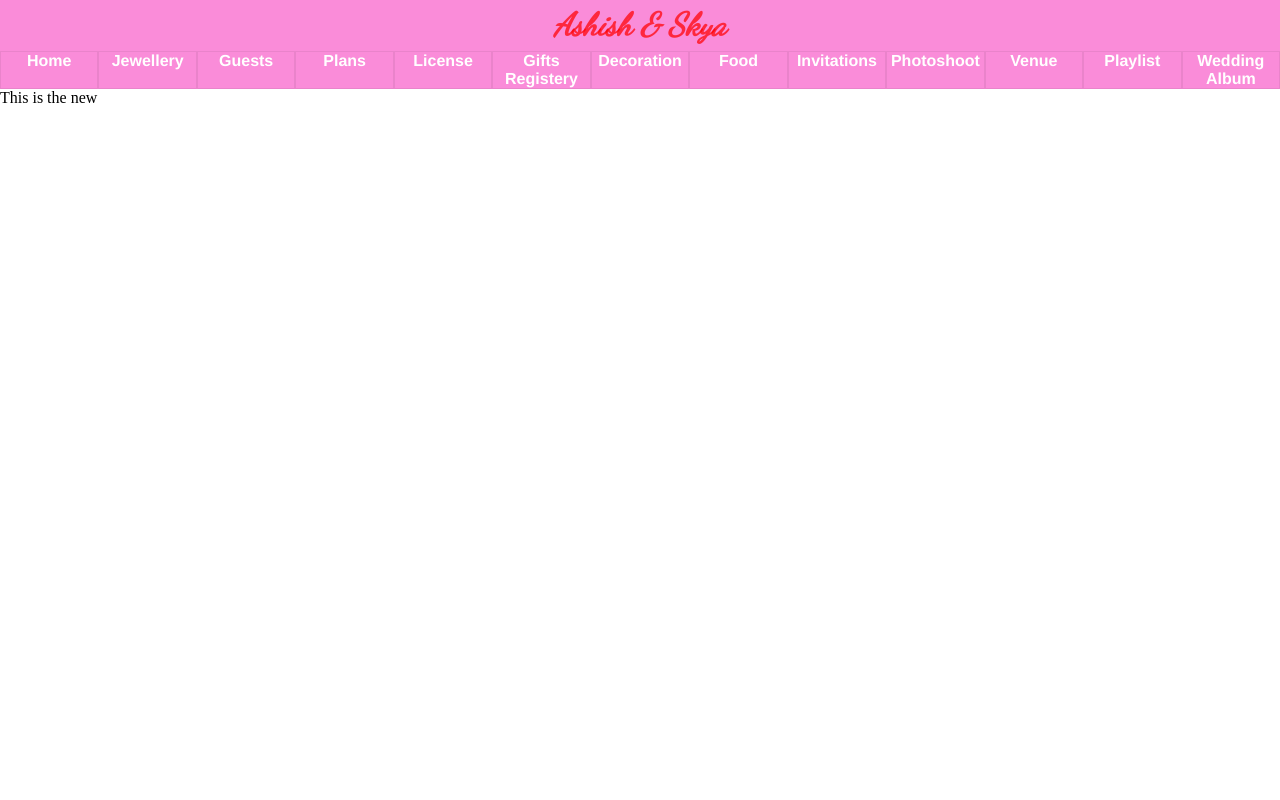
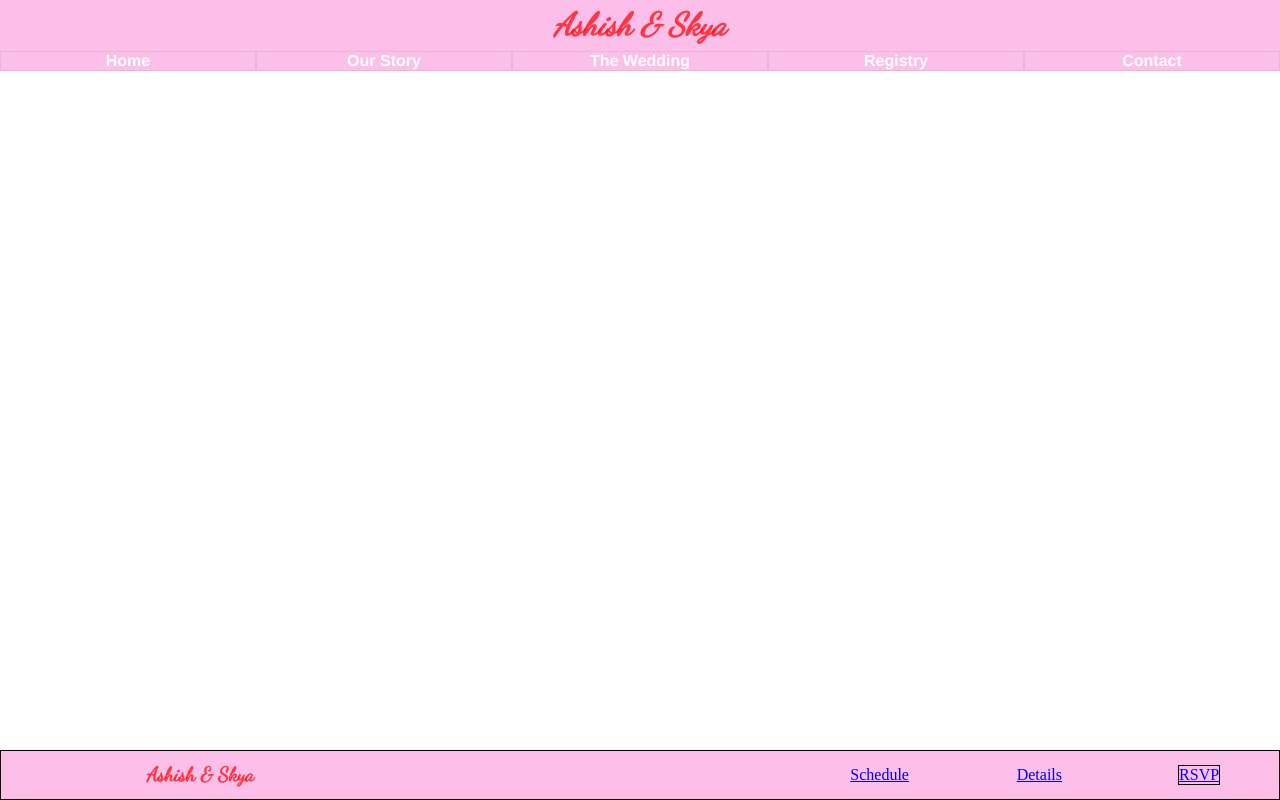
Before and after one commit to ashishjain-repo/skish, a PHP site: page / in a window 1280 px wide. Run offline with PHP 8.4, Linux system fonts and the light colour scheme.

Commit message:
header and footer

```diff
--- a/index.php
+++ b/index.php
@@ -1,6 +1,8 @@
 <?php
 include_once './pages/header.php';
+include_once './pages/footer.php';
 $header = new Header();
+$footer = new Footer();
 ?>
 <!DOCTYPE html>
 <html lang="en">
@@ -12,6 +14,7 @@ $header = new Header();
 </head>
 <body>
     <?php $header->render();?>
-    <main>This is the new </main>
+<main></main>
+<?php $footer->render();?>
 </body>
 </html>
--- a/pages/footer.php
+++ b/pages/footer.php
@@ -0,0 +1,30 @@
+<?php
+
+class Footer{
+    public function render()
+    {
+        $footer_links = array("Schedule","Details","RSVP");
+        $footer_links_href = array("schedule","details","rsvp");
+        $footer_links_id = array("schedule","details","rsvp");
+        ?>
+
+        <footer>
+            <nav id="linksContainer-footer">
+                <section class="footer-1">
+            <h1 class="footer-heading">Ashish & Skya</h1>
+                <?php
+                for($i = 0; $i < count($footer_links); $i++)
+                {
+                    ?>
+                    <a href="./<?php echo $footer_links_href[$i]?>.php" class="navLinks-footer" id="<?php echo $footer_links_id[$i]?>"><?php echo $footer_links[$i] ?></a>
+                    <?php
+                }
+                ?>
+                </section>
+                <section class="footer-2"></section>
+            </nav>
+        </footer>
+        <?php
+    }
+}
+?>
--- a/pages/header.php
+++ b/pages/header.php
@@ -10,12 +10,14 @@ class Header{
         <h1>Ashish & Skya</h1>
         <nav id="linksContainer">
         <?php
-            $linksList = array("Home","Jewellery","Guests","Plans","License","Gifts Registery","Decoration","Food","Invitations","Photoshoot","Venue","Playlist","Wedding Album");
-            $hrefList = array("index","jewellery","guests","plans","license","gifts-registery","decoration","food","invitations","photoshoot","venue","playlist","wedding-album");
-            for($i = 0; $i < count($linksList); $i++)
+//            $linksList = array("Home","Jewellery","Guests","Plans","License","Gifts Registery","Decoration","Food","Invitations","Photoshoot","Venue","Playlist","Wedding Album");
+//            $hrefList = array("index","jewellery","guests","plans","license","gifts-registery","decoration","food","invitations","photoshoot","venue","playlist","wedding-album");
+            $linksList_1 = array("Home","Our Story","The Wedding","Registry","Contact");
+            $hrefList_1 = array("index","our-story","the-wedding","registry","contact");
+            for($i = 0; $i < count($linksList_1); $i++)
             {
                 ?>
-                <a href="./<?php echo $hrefList[$i]?>.php" class="navLinks"><?php echo $linksList[$i] ?></a>
+                <a href="./<?php echo $hrefList_1[$i]?>.php" class="navLinks"><?php echo $linksList_1[$i] ?></a>
                 <?php
             }
             ?>
--- a/styles/main.css
+++ b/styles/main.css
@@ -1,7 +1,11 @@
 @import url('https://fonts.googleapis.com/css2?family=Dancing+Script&display=swap');
 
 :root{
-    --aList : 13;
+    --aList : 5;
+    --heading-color: rgba(255, 0, 0, 0.719);
+    --heading-font: 'Dancing Script';
+    --barBG-color: rgba(245, 44, 185, 0.3);
+
 }
 *{
     margin: 0;
@@ -13,20 +17,20 @@ body{
 header{
     /* border: 1px solid rgba(0, 0, 0, 0.219); */
     text-align: center;
-    background-color: rgba(245, 44, 185, 0.541);
+    background-color: var(--barBG-color);
 
 }
 header > h1{
     padding: .2em 0;
-    color: rgba(255, 0, 0, 0.719);
+    color: var(--heading-color);
     font-style: italic;
-    font-family: 'Dancing Script','Trebuchet MS', 'Lucida Sans Unicode', 'Lucida Grande', 'Lucida Sans', Arial, sans-serif;
+    font-family: var(--heading-font),'Trebuchet MS', 'Lucida Sans Unicode', 'Lucida Grande', 'Lucida Sans', Arial, sans-serif;
 }
-nav{
+header > nav{
     display: grid;
     grid-template-columns: repeat(var(--aList),1fr);
 }
-nav > a{
+header > nav > a{
     border: 1px solid  rgba(0, 0, 0, 0.062);
     font-family: 'Franklin Gothic Medium', 'Arial Narrow', Arial, sans-serif;
     text-decoration: none;
@@ -37,3 +41,32 @@ nav > a:hover{
     color: red;
     border-color: rgba(0, 0, 0, 0.349);
 }
+footer{
+    display: inline-block;
+    width: 100%;
+    position: fixed;
+    bottom: 0;
+    border: 1px solid black;
+    background-color: var(--barBG-color);
+}
+footer > nav{
+}
+.footer-1{
+    display: grid;
+    grid-template-columns: 5fr 1fr 1fr 1fr;
+    grid-template-rows: 1fr;
+    height: 3em;
+    justify-items: center;
+    align-items: center;
+
+}
+.footer-heading{
+    color: var(--heading-color);
+    font-family: var(--heading-font);
+    font-size: 20px;
+    padding-right: 20em;
+}
+#rsvp{
+    border: 1px solid black;
+
+}
```
